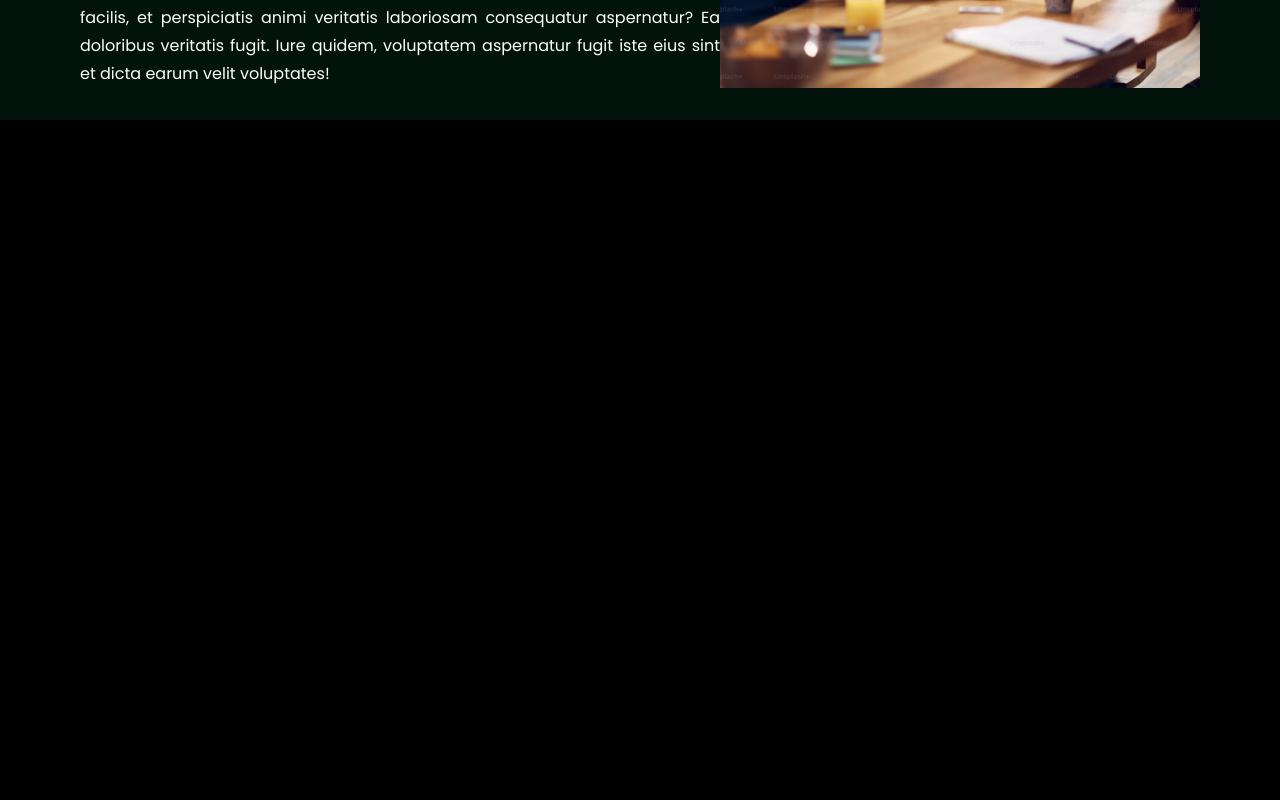
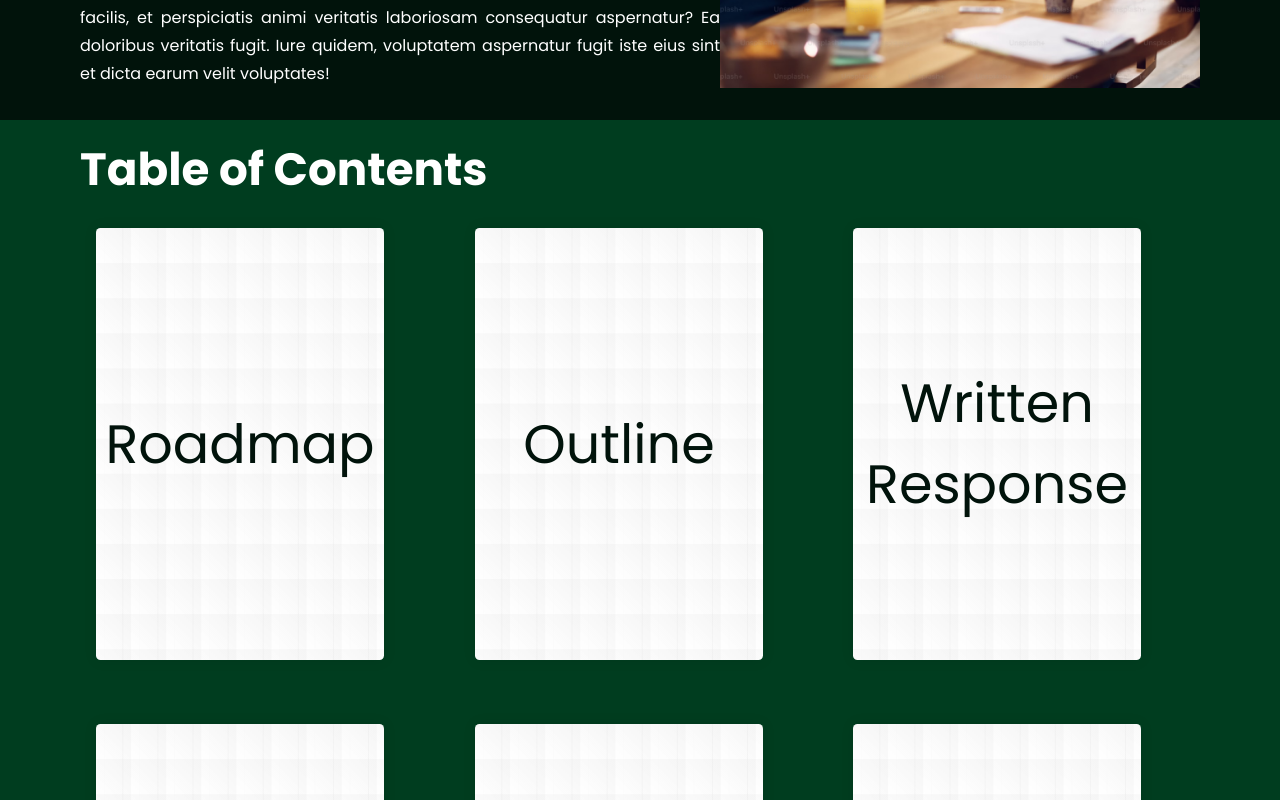
Before and after one commit to Spimy/english_research_paper_portfolio, a SvelteKit app: page / in a window 1280 px wide. Shown: the part 1260-2060 px from the top of the page. Before the commit the page ends 1380 px from the top, so only its background shows below. Built offline with nearby package versions, Linux system fonts and the light colour scheme; no server answers.

Commit message:
📦 NEW: Add table of content section

```diff
--- a/src/routes/+page.svelte
+++ b/src/routes/+page.svelte
@@ -1,4 +1,6 @@
 <script lang="ts">
+	import PokerCard, { CardSuit } from '$lib/components/poker-card.svelte';
+	import { pages } from '$lib/page';
 </script>
 
 <section class="hero">
@@ -32,6 +34,32 @@
 			iste eius sint et dicta earum velit voluptates!
 		</p>
 		<img src="/about.avif" alt="the group 'gambling' because irony is funny" />
+	</div>
+</section>
+
+<!-- toc == table of contents -->
+<section class="toc">
+	<h1>Table of Contents</h1>
+	<div class="toc__content">
+		{#each pages as page}
+			{#if page.title !== 'Home'}
+				{#if page.url}
+					<a href={page.url}>
+						<PokerCard cardSetting={{ display: 'K', suit: CardSuit.SPADES }}>
+							{page.title}
+						</PokerCard>
+					</a>
+				{:else}
+					{#each page.dropdown || [] as dropdown}
+						<a href={dropdown.url}>
+							<PokerCard cardSetting={{ display: 'K', suit: CardSuit.SPADES }}>
+								{dropdown.title}
+							</PokerCard>
+						</a>
+					{/each}
+				{/if}
+			{/if}
+		{/each}
 	</div>
 </section>
 
@@ -93,4 +121,15 @@
 			}
 		}
 	}
+
+	.toc {
+		background-color: var(--clr-background-100);
+		padding: 1rem var(--content-padding);
+
+		&__content {
+			display: grid;
+			gap: 1rem;
+			grid-template-columns: repeat(auto-fit, minmax(19rem, 1fr));
+		}
+	}
 </style>
```
